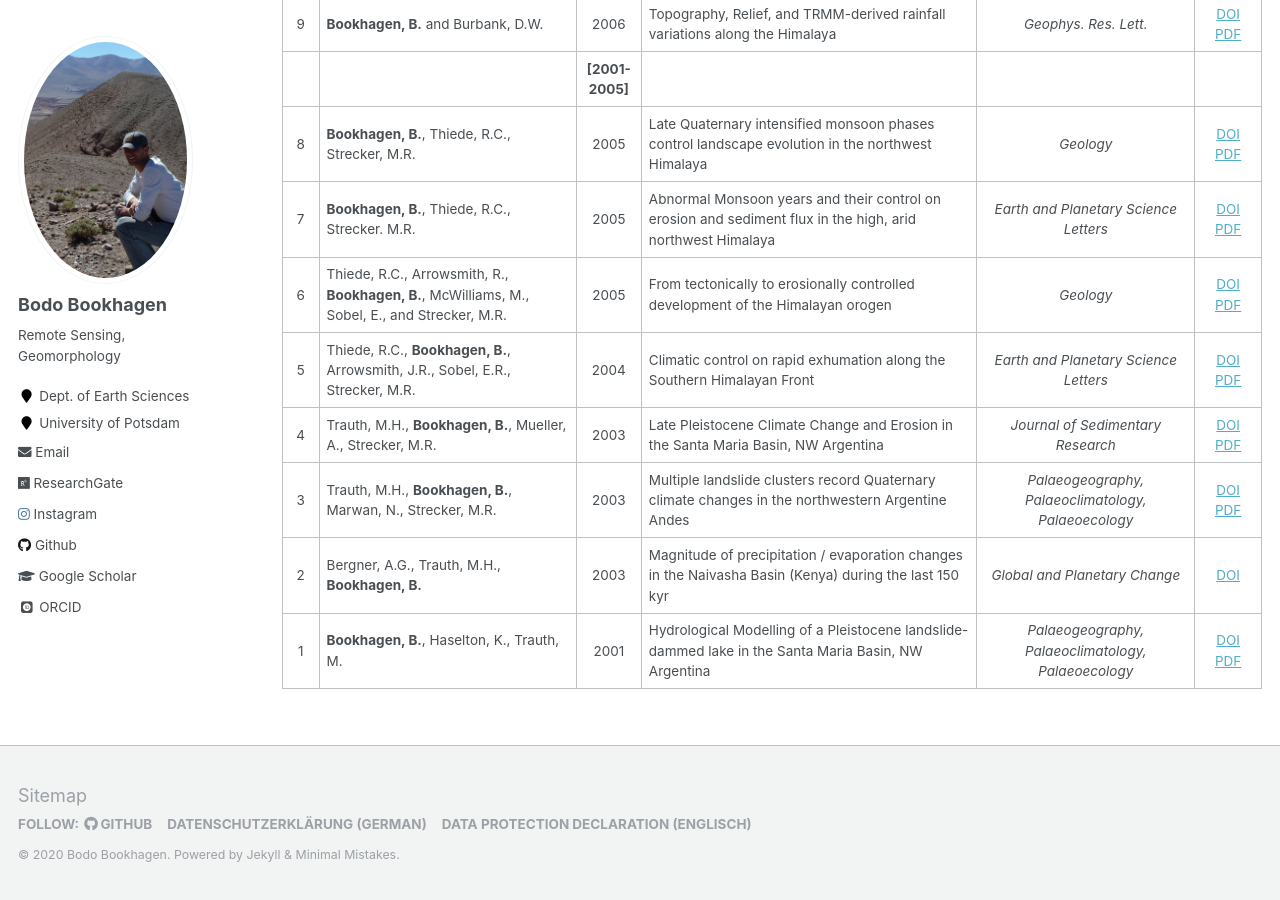
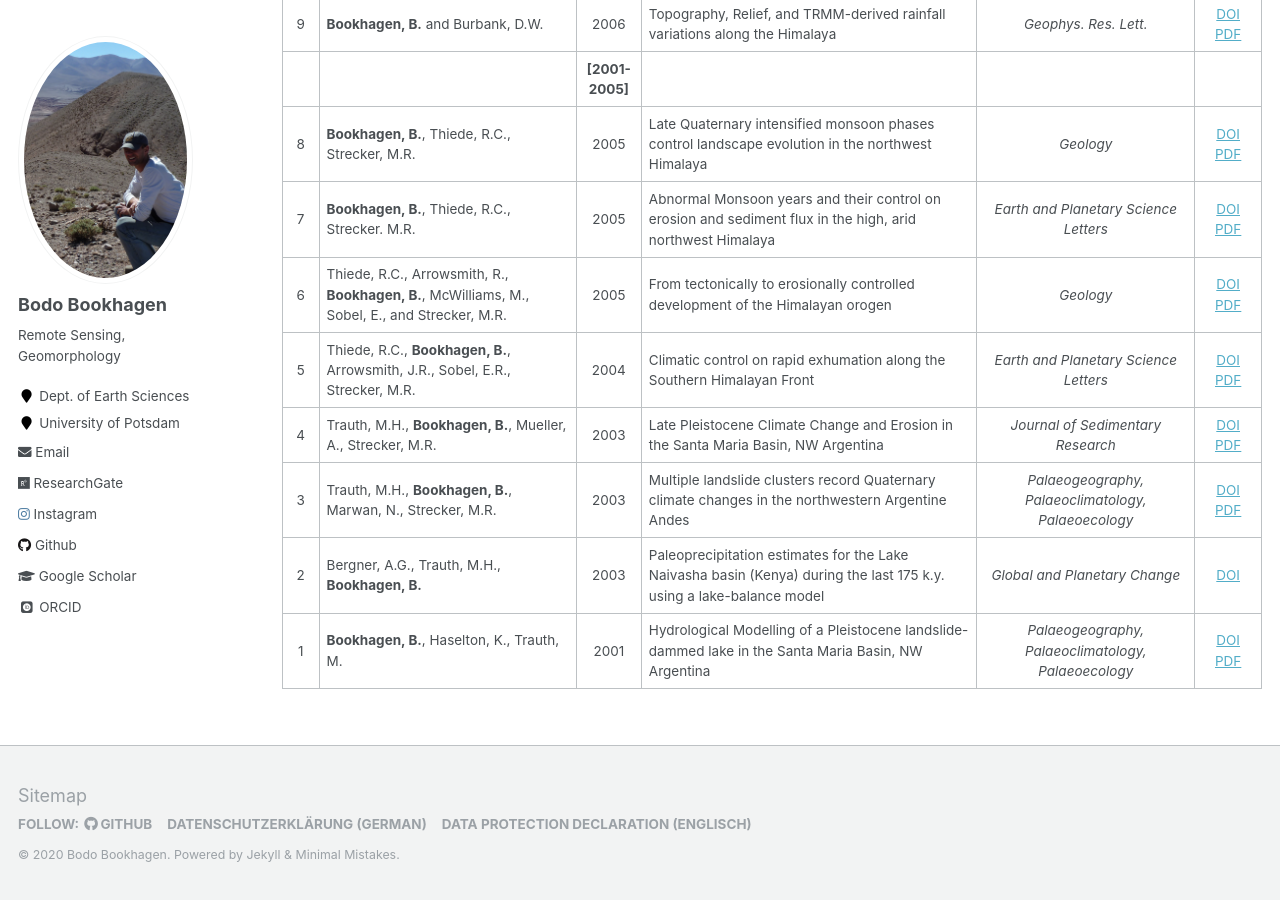
Before and after one commit to BodoBookhagen/BodoBookhagen.github.io, a Jekyll site: the page built from _pages/publications.md, in a window 1280 px wide and 900 px high, scrolled down 11359 px. Built offline with Jekyll 4.4.1, drawn with Linux system fonts in a browser that asks for light colours; some web fonts are replaced.

Commit message:
Dec 13 2020

```diff
--- a/_pages/publications.md
+++ b/_pages/publications.md
@@ -34,7 +34,7 @@ Nr. | Author(s) | Year | Chapter Title |  _Book Title_  | Editors  | Publisher |
 Nr.  | Author(s) | Year | Title | _Journal_ | DOI
 :--: | :---------------------------------------------------------------------------------------------------------------------------------------------------------------------------------------- | :-------------: | ----------------------------------------------------------------------------------------------------------------------------------------------------------------------------------------------------------------------------- | :---------------------------------------------------------------------------------------------------------: | :---------------------------------------------------------------------------------------------------------------------------------------------------------------------------------:
 133  | Castino, F., **Bookhagen, B.**, de la Torre, A. | 2020 | Atmospheric dynamics of extreme discharge events from 1979 to 2016 in the southern Central Andes Climate Dynamics  |  _Climate Dynamics_ | [DOI](https://doi.org/10.1007/s00382-020-05458-1)
-132  | van der Veen, I., Peterse, F., Davenport, J., Meese, B.,  **Bookhagen, B.**, France-Lanord, C., Kahmen, A., Hassenruck-Gudipati, H.J., Gajurel, A.P., Strecker, M.R., Sachse, D. | in press | Validation and calibration of soil <delta>2H and brGDGTs along (E-W) and strike (N-S) of the Himalayan climatic gradient | _Geochimica et Cosmochimica Acta_ | [DOI]()
+132  | van der Veen, I., Peterse, F., Davenport, J., Meese, B.,  **Bookhagen, B.**, France-Lanord, C., Kahmen, A., Hassenruck-Gudipati, H.J., Gajurel, A.P., Strecker, M.R., Sachse, D. | 2020 | Validation and calibration of soil <delta>2H and brGDGTs along (E-W) and strike (N-S) of the Himalayan climatic gradient | _Geochimica et Cosmochimica Acta_ | [DOI](https://doi.org/10.1016/j.gca.2020.09.014)
 131  | Smith, T.T., **Bookhagen, B.** | 2020 | Assessing multi-temporal snow-volume trends in High Mountain Asia from 1987-2016 using high-resolution passive microwave data | _frontiers in Earth Sciences_ | [DOI](https://doi.org/10.3389/feart.2020.559175)
 130  | Purinton, B., **Bookhagen, B.** | 2020 | Multiband (X, C, L) radar amplitude analysis for a mixed sand- and gravel-bed river in the Eastern Central Andes | _Remote Sensing of the Environment_ | [DOI](https://doi.org/10.1016/j.rse.2020.111799) [PDF](http://bodobookhagen.github.io/pdf/purinton20_radar_backscatter.pdf)
 129  | Voss, K., **Bookhagen, B.**, Sachse, D., and Chadwick, O. | 2020 | Variation of deuterium excess in surface waters across a 5000-m elevation gradient in eastern Nepal | _Journal of Hydrology_ | [DOI](https://doi.org/10.1016/j.jhydrol.2020.124802)
@@ -178,5 +178,5 @@ Nr.  | Author(s) | Year | Title | _Journal_ | DOI
  5 | Thiede, R.C., **Bookhagen, B.**, Arrowsmith, J.R., Sobel, E.R., Strecker, M.R. | 2004 | Climatic control on rapid exhumation along the Southern Himalayan Front | _Earth and Planetary Science Letters_ |  [DOI](https://doi.org/10.1016/j.epsl.2004.03.015) [PDF](http://bodobookhagen.github.io/pdf/thiede04_climate_control_exhumation.pdf)
  4 | Trauth, M.H., **Bookhagen, B.**, Mueller, A., Strecker, M.R. | 2003 | Late Pleistocene Climate Change and Erosion in the Santa Maria Basin, NW Argentina | _Journal of Sedimentary Research_ | [DOI](https://doi.org/10.1306/061702730082) [PDF](http://bodobookhagen.github.io/pdf/trauth03_smb_erosion.pdf)
  3 | Trauth, M.H., **Bookhagen, B.**, Marwan, N., Strecker, M.R.  | 2003 | Multiple landslide clusters record Quaternary climate changes in the northwestern Argentine Andes  | _Palaeogeography, Palaeoclimatology, Palaeoecology_ |  [DOI](https://doi.org/10.1016/S0031-0182(03)00273-6) [PDF](http://bodobookhagen.github.io/pdf/trauth03_landslide_clusters.pdf)
- 2 | Bergner, A.G., Trauth, M.H., **Bookhagen, B.** | 2003 | Magnitude of precipitation / evaporation changes in the Naivasha Basin (Kenya) during the last 150 kyr | _Global and Planetary Change_ | [DOI]()
+ 2 | Bergner, A.G., Trauth, M.H., **Bookhagen, B.** | 2003 | Paleoprecipitation estimates for the Lake Naivasha basin (Kenya) during the last 175 k.y. using a lake-balance model | _Global and Planetary Change_ | [DOI](https://doi.org/10.1016/S0921-8181(02)00178-9)
  1 | **Bookhagen, B.**, Haselton, K., Trauth, M.  | 2001 | Hydrological Modelling of a Pleistocene landslide-dammed lake in the Santa Maria Basin, NW Argentina | _Palaeogeography, Palaeoclimatology, Palaeoecology_ |  [DOI](https://doi.org/10.1016/S0031-0182(01)00221-8) [PDF](http://bodobookhagen.github.io/pdf/bookhagen01_hydro_modell_nw_argentina.pdf)
```
